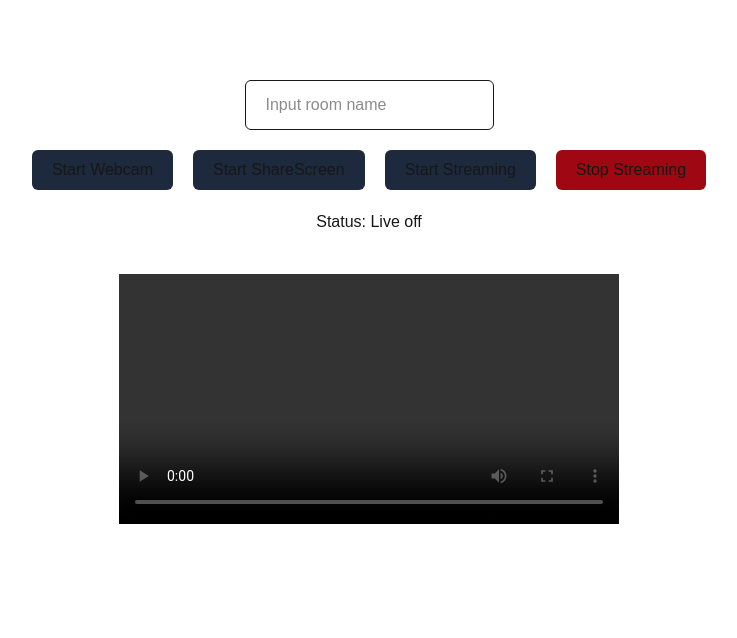
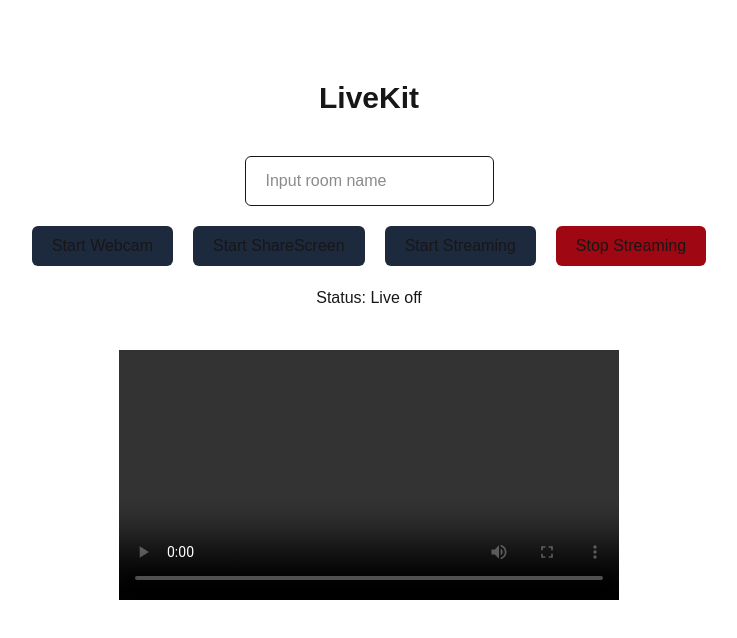
Before and after one commit to jepung/Livekit-LiveStream-Demo, a Next.js app: page / in a window 1280 px wide. Shown: the top 638 px of the page, without its empty margins (271-1008 px from the left). Built offline with nearby package versions, Linux system fonts and the light colour scheme.

Commit message:
feat: add streaming media provider name

```diff
--- a/src/app/page.tsx
+++ b/src/app/page.tsx
@@ -138,6 +138,9 @@
   return (
     <div className="flex flex-col justify-center items-center p-20">
       <div>
+        <h1 className="text-3xl font-bold">LiveKit</h1>
+      </div>
+      <div className="mt-10">
         <input
           onChange={(e) => setRoomName(e.target.value)}
           className="border px-5 py-3 rounded-md"
```
